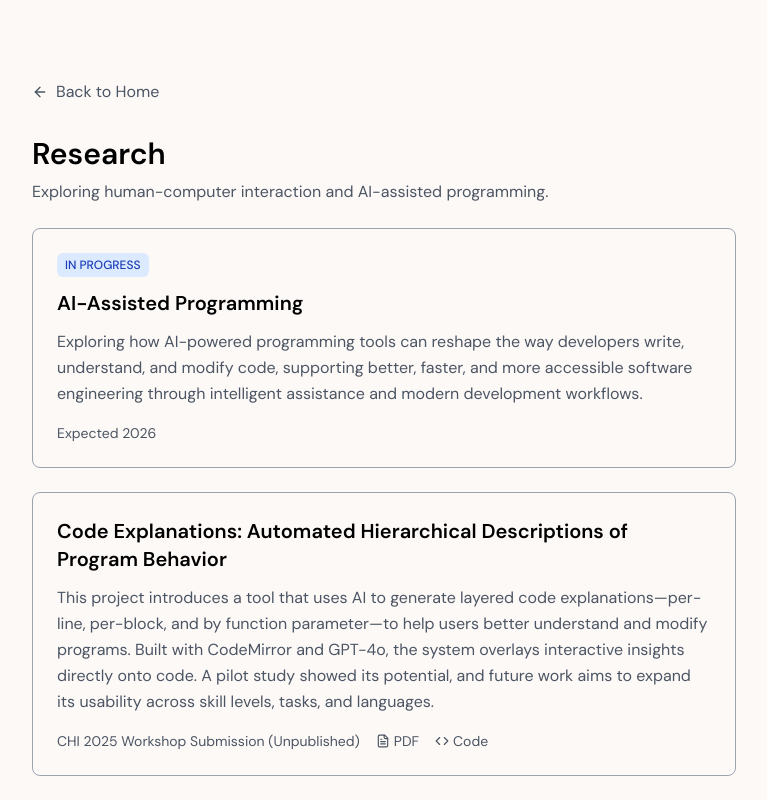
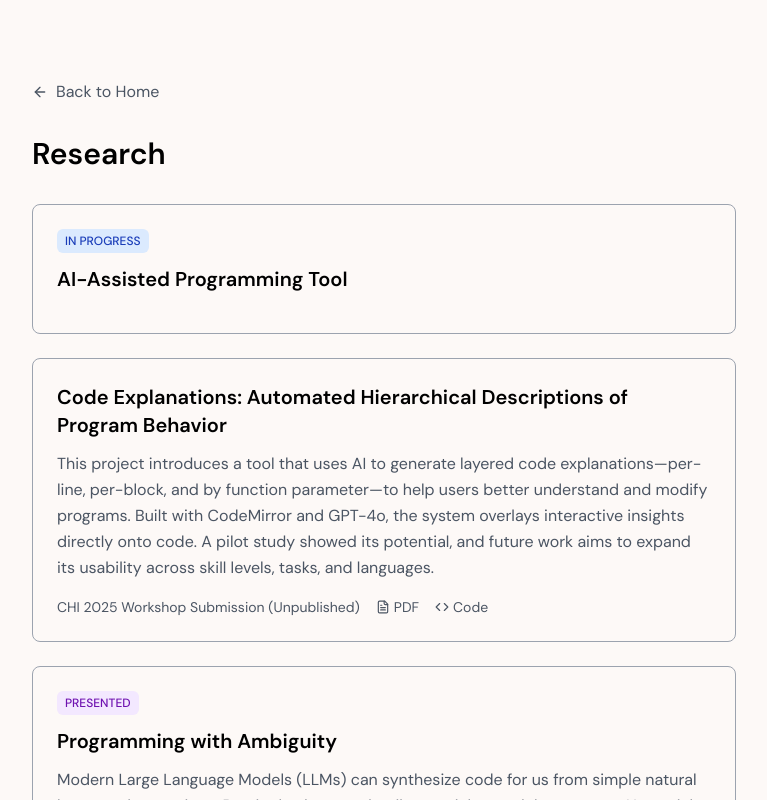
Before and after one commit to c-goenka/personal-website, a Next.js app: page /research in a window 1280 px wide. Shown: the top 800 px of the page, without its empty margins (256-1023 px from the left). Built offline with nearby package versions, Linux system fonts and the light colour scheme.

Commit message:
update research page

```diff
--- a/src/app/research/page.tsx
+++ b/src/app/research/page.tsx
@@ -18,8 +18,8 @@ export default function Research() {
                 Back to Home
             </Link>
 
-            <h1 className="text-3xl font-semibold mb-2">Research</h1>
-            <p className="text-muted mb-6">Exploring human-computer interaction and AI-assisted programming.</p>
+            <h1 className="text-3xl font-semibold mb-8">Research</h1>
+            {/* <p className="text-muted mb-6">Exploring human-computer interaction and AI-assisted programming.</p> */}
 
             {/* Research Projects */}
             <div className="space-y-6">
--- a/src/data/research.ts
+++ b/src/data/research.ts
@@ -17,10 +17,11 @@ export interface ResearchProject {
 export const researchProjects: ResearchProject[] = [
     {
         id: "masters-thesis",
-        title: "AI-Assisted Programming",
-        description: "Exploring how AI-powered programming tools can reshape the way developers write, understand, and modify code, supporting better, faster, and more accessible software engineering through intelligent assistance and modern development workflows.",
+        title: "AI-Assisted Programming Tool",
+        description: "",
+        // description: "Exploring how AI-powered programming tools can reshape the way developers write, understand, and modify code, supporting better, faster, and more accessible software engineering through intelligent assistance and modern development workflows.",
         status: "in-progress",
-        year: "Expected 2026",
+        // year: "Expected 2026",
         links: {}
     },
     {
```
